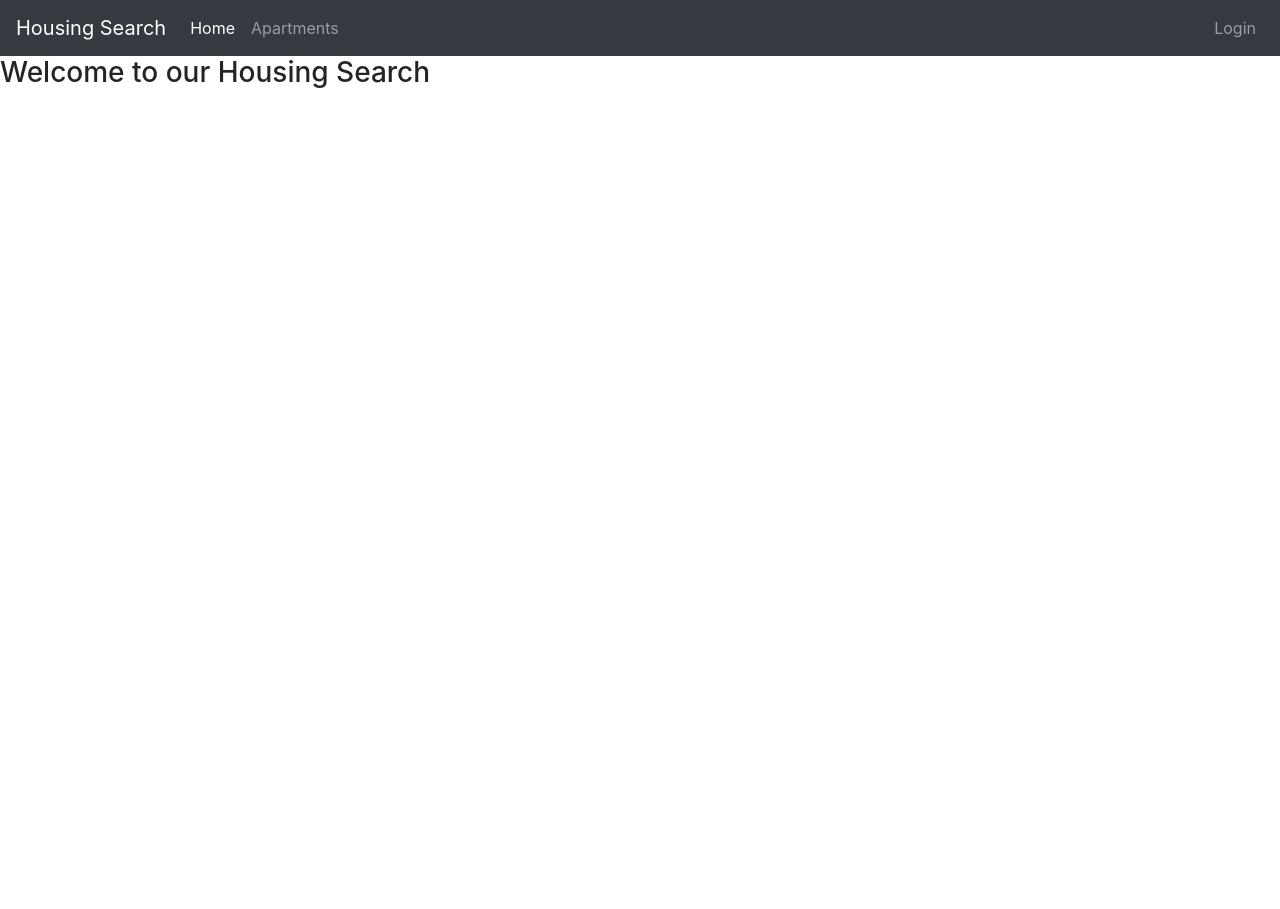
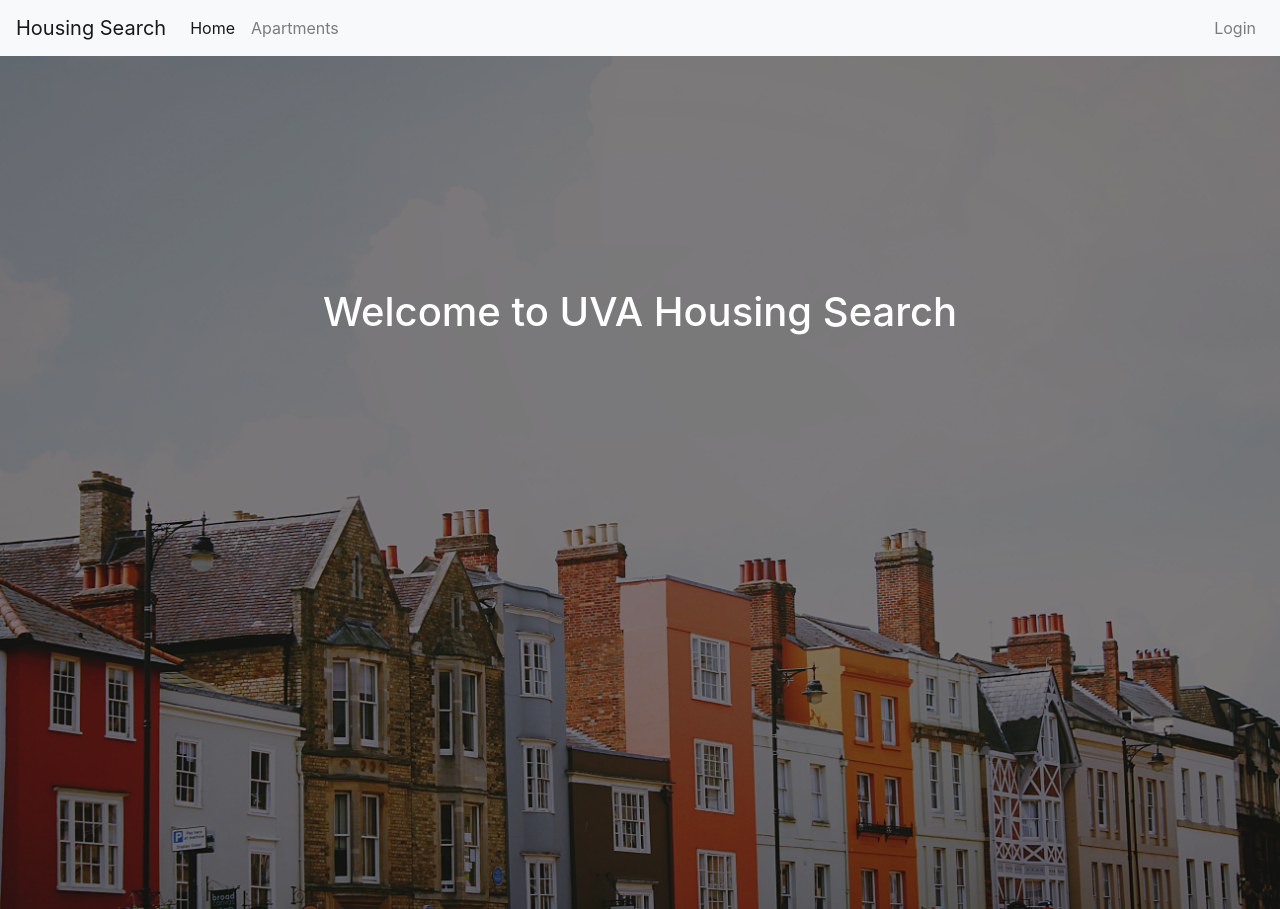
Before and after one commit to meganm18/Group-Project-Housing-Website, a Django app: page / in a window 1280 px wide. Before the commit the page ends 88 px from the top, so only its background shows below. Run offline with Django 3.2, Linux system fonts and the light colour scheme; some libraries are stand-ins or nearby versions.

Commit message:
Worked on home page UI

```diff
--- a/housing_app/templates/base.html
+++ b/housing_app/templates/base.html
@@ -8,19 +8,20 @@
 
 	<head>
 		<link rel="stylesheet" href="https://stackpath.bootstrapcdn.com/bootstrap/4.3.0/css/bootstrap.min.css" integrity="sha384-PDle/QlgIONtM1aqA2Qemk5gPOE7wFq8+Em+G/hmo5Iq0CCmYZLv3fVRDJ4MMwEA" crossorigin="anonymous">
-		<link rel="stylesheet" type="text/css" href="{% static 'style.css' %}">
+		<link rel="stylesheet" type="text/css" href="{% static 'housing_app/style.css' %}">
 
 	</head>
 
 	<body>
 		<!-- Define the variables for which URL path app is currently on -->
+		<!-- The navbar will use these to determine which tabs to highlight -->
 		{% url 'home' as home_path %}
 		{% url 'apartments' as apartments_path %}
 		{% url 'apartment_detail' as apartment_detail_path %}
 		{% url 'login' as login_path %}
 
 
-		<nav class="navbar navbar-expand-lg navbar-dark bg-dark">
+		<nav class="navbar navbar-expand-lg navbar-light bg-light fixed-top">
 			<a class="navbar-brand" href="">Housing Search</a>
 		  		<button class="navbar-toggler" type="button" data-toggle="collapse" data-target="#navbarText" aria-controls="navbarText" aria-expanded="false" aria-label="Toggle navigation">
 		    		<span class="navbar-toggler-icon"></span>
--- a/housing_app/templates/home.html
+++ b/housing_app/templates/home.html
@@ -1,11 +1,14 @@
 {% extends 'base.html' %}
+
+	{% load static %}
 
 	{% block content %}
 
-	<div>
 
-		<h3> Welcome to our Housing Search</h3>
-
+	<div class="home_container">
+		<img class="img-responsive" src="{% static "images/apartments.jpg" %}" height="70%" width="100%" id="home_image">
+		<h1 class="text"> Welcome to UVA Housing Search </h1>
 	</div>
 
+
 	{% endblock content %}
--- a/housing_app/templates/login.html
+++ b/housing_app/templates/login.html
@@ -1,12 +1,13 @@
 {% extends 'base.html' %}
+
 
 	{% block content %}
 
-		<div>
-
+		<div class="login_div">
 			<h3> Please sign in. </h3>
 
 		</div>
 
 
+
 	{% endblock content %}
--- a/housing_project/urls.py
+++ b/housing_project/urls.py
@@ -13,6 +13,7 @@ Including another URLconf
     1. Import the include() function: from django.conf.urls import url, include
     2. Add a URL to urlpatterns:  url(r'^blog/', include('blog.urls'))
 """
+from django.contrib.staticfiles.urls import staticfiles_urlpatterns
 from django.conf.urls import url
 from django.contrib import admin
 
@@ -25,3 +26,5 @@ urlpatterns = [
     url(r'^apartments/(\d+)/', views.apartment_detail, name='apartment_detail'),
     url(r'^login/', views.login, name='login'),
 ]
+
+urlpatterns += staticfiles_urlpatterns()
--- /dev/null
+++ b/requirements.txt
@@ -0,0 +1,5 @@
+Django==2.1.7
+django-bootstrap4==0.0.7
+django-crispy-forms==1.7.2
+django-heroku==0.3.1
+gunicorn==19.9.0
--- /dev/null
+++ b/static/housing_app/style.css
@@ -0,0 +1,34 @@
+.home_container {
+	position: relative;
+	text-align: center;
+	color: white;
+	max-width: 100%;
+	margin: 0px;
+	padding: 0px;
+}
+
+h1.text {
+	position: absolute;
+	top: 30%;
+	left: 50%;
+	transform: translate(-50%, -50%);
+	color: white;
+}
+
+#home_image {
+	filter: brightness(50%);
+	height: auto;
+}
+
+html, body {
+	padding-top: 28px;
+}
+
+.login_div {
+	position: absolute;
+	top: 30%;
+	left: 50%;
+	transform: translate(-50%, -50%);
+	color: black;
+	text-align: center;
+}
--- a/static/style.css
+++ b/static/style.css
@@ -0,0 +1,13 @@
+.container {
+	position: relative;
+	text-align: center;
+	color: white;
+}
+
+h1.text {
+	position: absolute;
+	top: 50%;
+	left: 50%;
+	transform: translate(-50%, -50%);
+	color: white;
+}
```
Also changed, not shown: housing_project/settings.py (+6 -1 lines), static/images/apartments.jpeg (added), static/images/apartments.jpg (added), 1 other file.
